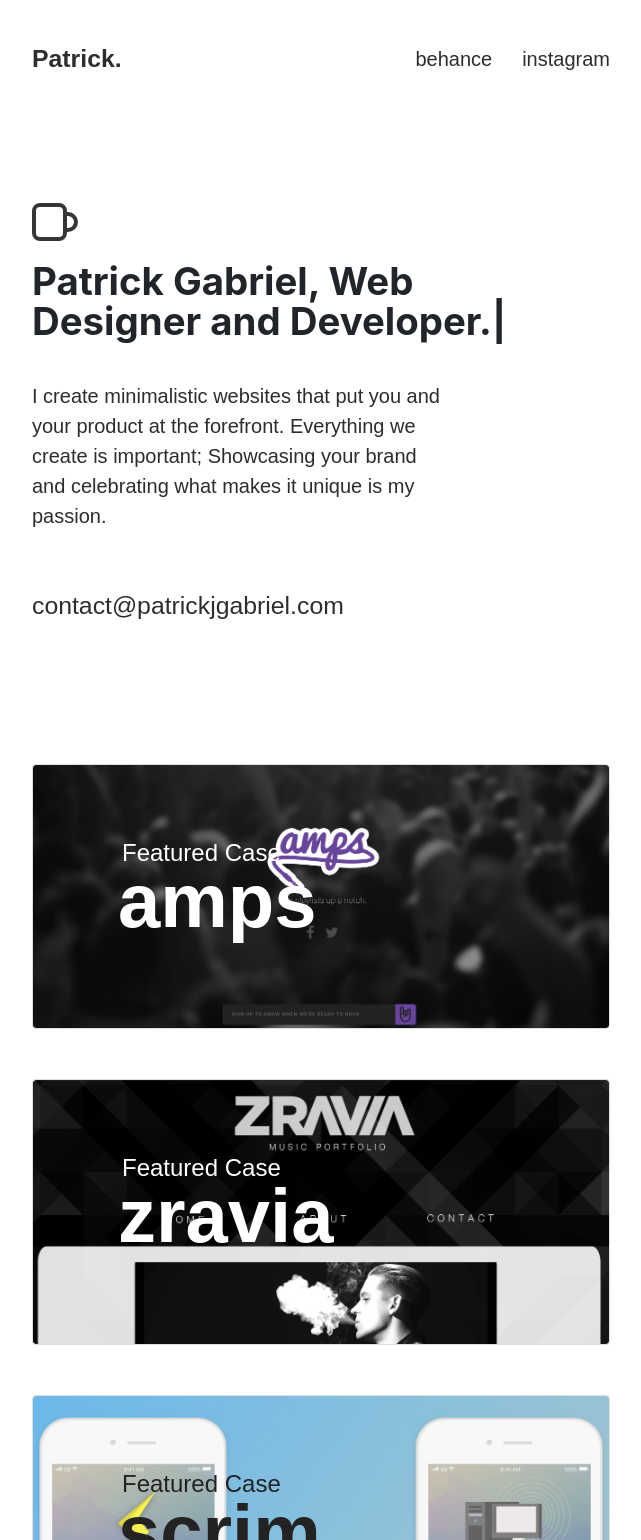
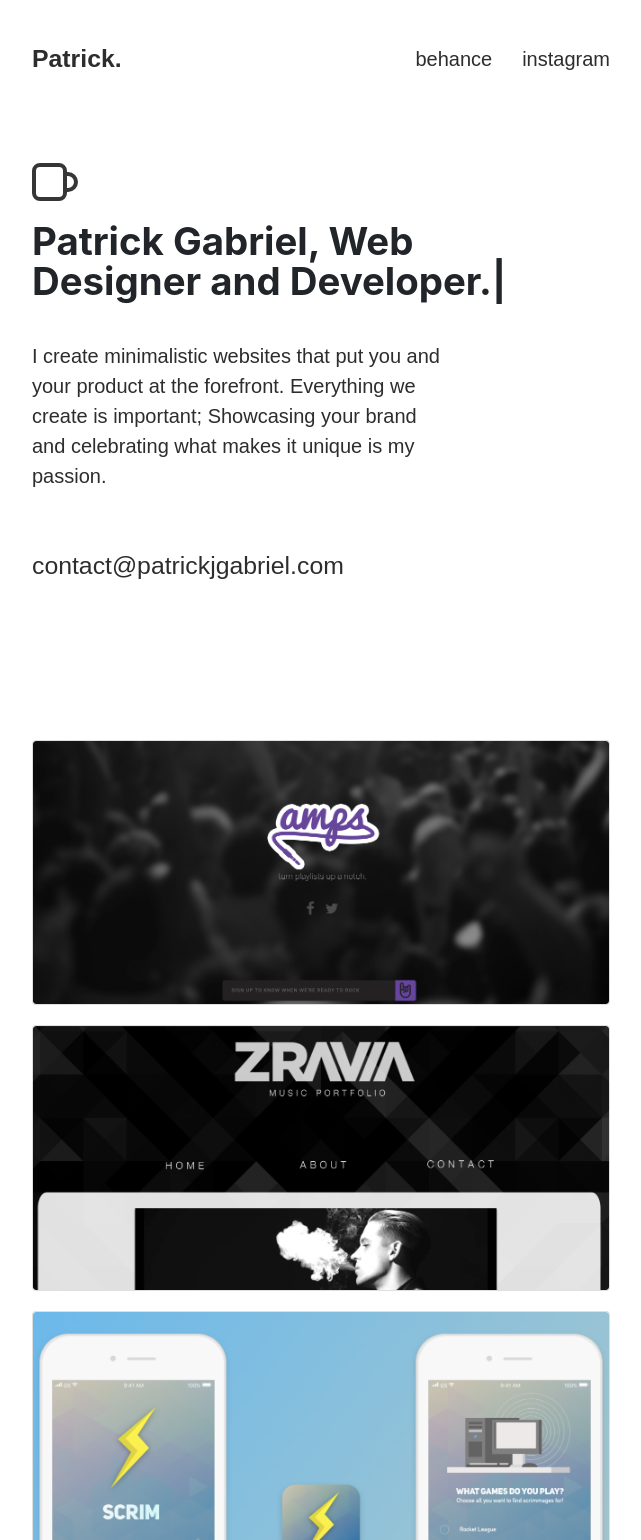
Before and after one commit to PatrickJGabriel/PG_Portfolio, a React (Create React App) app: page / in a window 768 px wide. Shown: the top 1540 px of the page, without its empty margins (63-704 px from the left). Built offline with nearby package versions, Linux system fonts and the light colour scheme.

Commit message:
responsiveness fixes

```diff
--- a/src/Components/Nav/Nav.css
+++ b/src/Components/Nav/Nav.css
@@ -94,9 +94,9 @@ a:focus:after {
   font-weight: 400;
 }
 
-@media (min-width: 320px) and (max-width: 480px) {
+@media (min-width: 320px) and (max-width: 768px) {
   .nav-main {
-    padding-bottom: 0;
+    padding-bottom: 0 !important;
   }
 
   #about {
--- a/src/Pages/Home/Featured/Featured.css
+++ b/src/Pages/Home/Featured/Featured.css
@@ -1,7 +1,7 @@
 .featured-main {
   padding-left: 20px;
   padding-right: 20px;
-  padding-top: 100px;
+  /* padding-top: 100px; */
 }
 
 .portfolio-item {
@@ -50,8 +50,45 @@
   opacity: 0.9;
 }
 
-@media (min-width: 320px) and (max-width: 480px) {
+@media (min-width: 1366px) {
+}
+
+@media (min-width: 768px) and (max-width: 1024px) {
+  .card-img-overlay {
+    top: 35px !important;
+    left: 50px !important;
+  }
+
+  #featured-title {
+    font-size: 1rem;
+  }
+
+  #item-title {
+    font-size: 3rem;
+  }
+}
+
+@media (min-width: 375px) {
+  .featured-main {
+    padding-top: 100px;
+  }
+}
+
+@media (min-width: 320px) and (max-width: 768px) {
+  .featured-main {
+    padding-top: 100px;
+  }
+
   .portfolio-title {
     padding-bottom: 25px;
   }
+
+  .portfolio-item {
+    padding-bottom: 20px;
+  }
+
+  #featured-title,
+  #item-title {
+    display: none;
+  }
 }
--- a/src/Pages/Home/Hero/Hero.css
+++ b/src/Pages/Home/Hero/Hero.css
@@ -56,6 +56,10 @@
     width: 100% !important;
   }
 
+  .tagline-container {
+    width: 100%;
+  }
+
   .typist-main {
     font-size: 2.1rem;
   }
--- a/src/Pages/Home/Home.css
+++ b/src/Pages/Home/Home.css
@@ -16,7 +16,13 @@
 }
 
 .Hero-container {
-  height: 100%;
+  height: 85vh;
+}
+
+@media (min-width: 768px) {
+  .Hero-container {
+    max-height: 550px;
+  }
 }
 
 @media (min-width: 320px) and (max-width: 480px) {
@@ -24,4 +30,8 @@
     margin-left: 15px;
     margin-right: 15px;
   }
+
+  .Hero-container {
+    height: 100%;
+  }
 }
```
